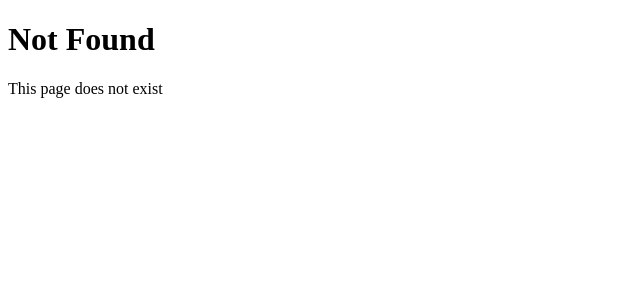
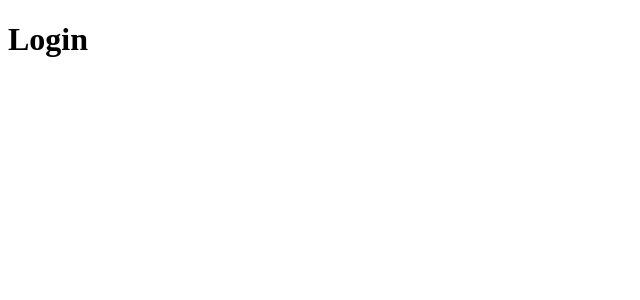
Before and after one commit to adermaulana/learning-next-js, a Next.js app: page /login in a window 1280 px wide. Before the commit this address had no page. Shown: the top 300 px of the page, without its empty margins (0-640 px from the left). Built offline with nearby package versions, Linux system fonts and the light colour scheme.

Commit message:
route group

```diff
--- /dev/null
+++ b/src/app/(auth)/login/page.tsx
@@ -0,0 +1,3 @@
+export default function Login() {
+  return <h1>Login</h1>;
+}
--- /dev/null
+++ b/src/app/(auth)/register/page.tsx
@@ -0,0 +1,3 @@
+export default function Register() {
+  return <h1>Register</h1>;
+}
```
